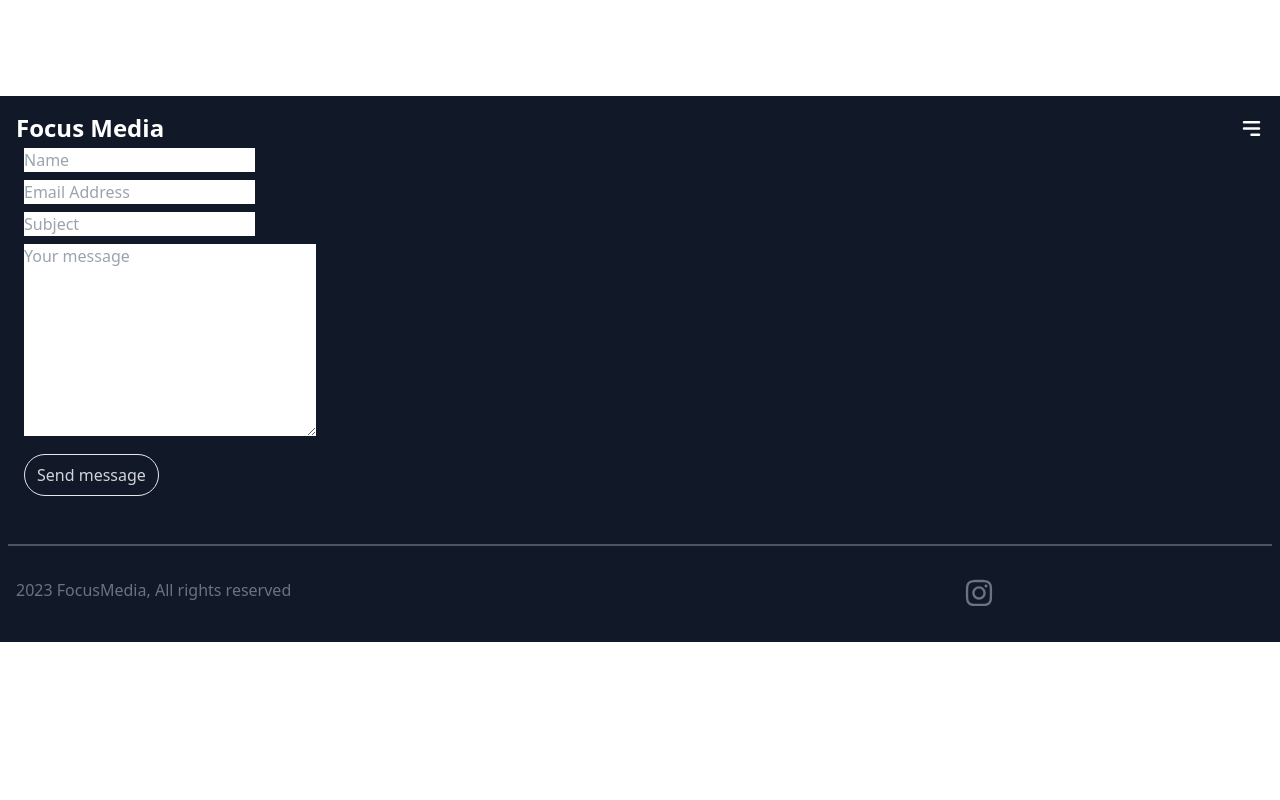
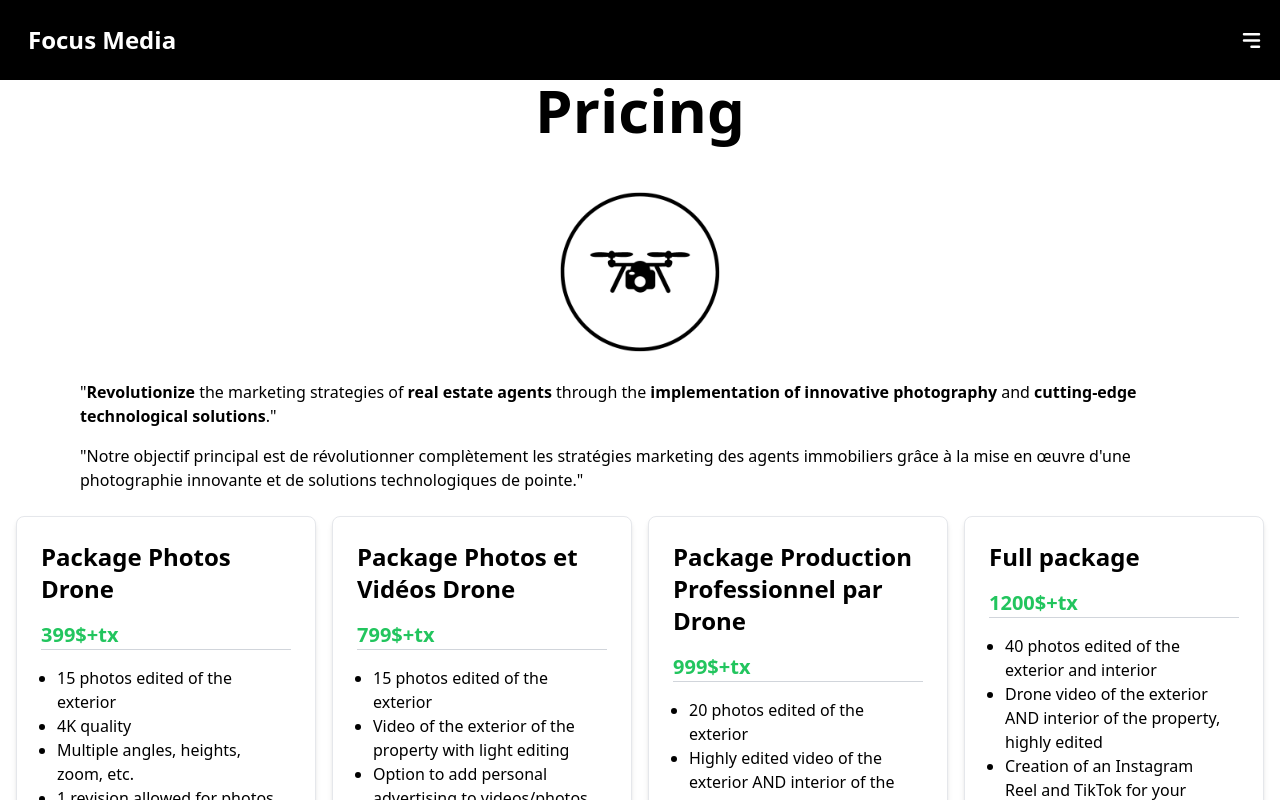
Before and after one commit to DGagnon333/focusmedia-landingpage, a React (Create React App) app: page /Pricing in a window 1280 px wide. Shown: the top 800 px of the page. Built offline with nearby package versions, Linux system fonts and the light colour scheme; the HTML template or start-up script is replaced by a standard one.

Commit message:
ajout page pricing

```diff
--- a/src/App.js
+++ b/src/App.js
@@ -2,6 +2,7 @@ import {BrowserRouter as Router, Routes, Route} from "react-router-dom";
 import Navbar from './components/Navbar';
 import Home from './pages/Home';
 import About from './pages/About';
+import Pricing from './pages/Pricing';
 import Footer from './components/Footer.jsx';
 
 function App() {
@@ -12,6 +13,7 @@ function App() {
       <Routes>
         <Route path="/" exact element={<Home />} />
         <Route path="/About" element={<About />} />
+        <Route path="/Pricing" element={<Pricing />} />
       </Routes>
       <Footer />
     </Router>
--- a/src/components/Hero.jsx
+++ b/src/components/Hero.jsx
@@ -2,6 +2,11 @@ import React from 'react'
 import Outdoor3 from '@Images/outdoor3.jpg'
 
 const Hero = () => {
+
+  const scrollToBottom = () => {
+    window.scrollTo(0, document.body.scrollHeight);
+  }
+
   return (
     <div className='w-full h-screen'>
       <img className='top-0 left-0 w-full h-screen object-cover' src={Outdoor3} alt='/' />
@@ -10,7 +15,7 @@ const Hero = () => {
         <div className='md:left-[10%] max-w-[1100px] m-auto absolute p-4'>
           <p className='max-w-[600px] drop-shadow-2xl py-2 text-3xl'>Focused on helping you elevate the quality of
            your content with our next level drone photography services</p>
-          <button className='bg-white text-black'>Contact Us!</button>
+          <button onClick={scrollToBottom} className='bg-white text-black'>Contact Us!</button>
         </div>
       </div>
     </div>
--- a/src/components/Navbar.jsx
+++ b/src/components/Navbar.jsx
@@ -13,9 +13,17 @@ function Navbar() {
     }
   }
 
+  // When the user clicks on the button, scroll to the top of the document
+  const goToTop = () => {
+      window.scrollTo({ top: 0, behavior: 'smooth' });
+  }
+  //
+
   return (
-    <div className='absolute w-full flex justify-between p-4 items-center'>
-      <h1 className='text-white font-bold text-2xl z-20'>Focus Media</h1>
+    <div className='sticky top-0 z-50 w-full flex justify-between p-4 items-center bg-black'>
+      <button className='border-0'>
+        <h1 id="to-top-button" onClick={goToTop} className='text-white font-bold text-2xl z-20'>Focus Media</h1>
+      </button>
       <HiMenuAlt3 onClick={handleNav} className='z-20 text-white cursor-pointer' size={25} />
       <div
         className={nav ?
@@ -23,7 +31,6 @@ function Navbar() {
           'absolute top-0 h-screen left-[100%] ease-in duration-200 z-10'}>
         <ul className='flex flex-col fixed w-full h-full items-center justify-center'>
           <Link to="/" className='font-bold text-2xl p-8'>Home</Link>
-          <li className='font-bold text-2xl p-8'>Reservation</li>
           <Link to="/Pricing" className='font-bold text-2xl p-8'>Pricings</Link>
           <li className='font-bold text-2xl p-8'>Contact</li>
           <Link to="/About" className='font-bold text-2xl p-8'>About</Link>
--- a/src/components/Offers.jsx
+++ b/src/components/Offers.jsx
@@ -2,11 +2,11 @@ import React from 'react'
 
 function Offers() {
   return (
-    <div className='max-w-[900px] m-auto px-4 py-12 flex flex-wrap justify justify-between'>
-        <p className='text-lg font-bold text-gray-700'>Aerial Photography</p>
-        <p className='text-lg font-bold text-gray-700'>Aerial Videography</p>
-        <p className='text-lg font-bold text-gray-700'>3D Indoor Views</p>
-        <p className='text-lg font-bold text-gray-700'>Professional quality</p>
+    <div className='max-w-[900px] m-auto px-4 flex flex-wrap justify justify-between'>
+        <p className='text-lg font-bold text-gray-700 py-10'>Aerial Photography</p>
+        <p className='text-lg font-bold text-gray-700 py-10'>Aerial Videography</p>
+        <p className='text-lg font-bold text-gray-700 py-10'>3D Indoor Views</p>
+        <p className='text-lg font-bold text-gray-700 py-10'>Professional quality</p>
     </div>
   )
 }
--- a/src/pages/About.js
+++ b/src/pages/About.js
@@ -3,20 +3,22 @@ import Logo from '../images/logo.png'
 function About(){
     return (
         <div className='w-full px-20'>
-            <h1 className='font-bold text-6xl'>About Us</h1>
-            <h2 className='font-bold text-4xl'>Our Mission</h2>
-            <div className="flex flex-col items-center text-base">
+            <h1 className='font-bold text-4xl text-center'>About Us</h1>
+            <div className='flex flex-col items-center'>
                 <img src={Logo} height={200} width={200} />
+            </div>
+            <h2 className='font-bold text-2xl text-gray-800 pb-5'>Our Mission</h2>
+            <div className='text-center'>
                 <p className='py-2'>"<strong>Revolutionize</strong> the marketing strategies of <strong>real
-                estate agents</strong> through the <strong>implementation of innovative
+                estate agents</strong> through the implementation of <strong>innovative
                 photography</strong> and <strong>cutting-edge technological solutions</strong>."</p>
                 <p className='py-2'>"Notre objectif principal est de révolutionner complètement
                 les stratégies marketing des agents immobiliers grâce à la mise
                     en œuvre d'une photographie innovante et de solutions technologiques
                     de pointe."</p>
+                <br/>
             </div>
-            <br/>
-            <h2 className='font-bold text-4xl'>Vision</h2>
+                <h2 className='font-bold text-2xl text-gray-800 pb-5'>Our Vision</h2>
                 <div className="flex flex-col items-center text-base">
                 <p className='py-2'>FocusMedia, a company that wishes to change the way
                 we capture content for real estate agents. We want to
--- a/src/pages/Home.js
+++ b/src/pages/Home.js
@@ -3,7 +3,6 @@ import Offers from '../components/Offers.jsx';
 import Plan from '../components/Plan.jsx';
 import Indoor from '../components/Indoor.jsx';
 import Slider from '../components/Slider.jsx';
-import Pricing from 'components/Pricing.jsx';
 
 function Home(){
     return(
@@ -11,7 +10,6 @@ function Home(){
             <Hero />
             <Offers />
             <Plan />
-            <Pricing />
             <Indoor />
             <Slider />
         </div>
--- /dev/null
+++ b/src/pages/Pricing.js
@@ -0,0 +1,101 @@
+import PricingCard from "../components/PricingCard";
+import Logo from '../images/logo.png';
+
+function Pricing(){
+    const packagePhotos = [
+      "15 photos edited of the exterior",
+      "4K quality",
+      "Multiple angles, heights, zoom, etc.",
+      "1 revision allowed for photos",
+      "Files delivered within 24 hours after capturing the content",
+  ]
+    const packageVideos = [
+      "15 photos edited of the exterior",
+      "Video of the exterior of the property with light editing",
+      "Option to add personal advertising to videos/photos",
+      "4K quality and 60 FPS",
+      "2 revisions allowed for photos/videos",
+      "Files delivered within 48 hours after capturing the content",
+    ];
+    const packagePro = [
+      "20 photos edited of the exterior",
+      "Highly edited video of the exterior AND interior of the property",
+      "Option to add personal advertising to videos/photos",
+      "4K quality and 60 FPS",
+      "3 revisions allowed for photos/videos",
+      "Files delivered within 48 hours after capturing the content",
+    ];
+    const pakcageFull = [
+      "40 photos edited of the exterior and interior",
+      "Drone video of the exterior AND interior of the property, highly edited",
+      "Creation of an Instagram Reel and TikTok for your social media",
+      "Formatting each photo and video to be suitable for each platform of your choice (Instagram, TikTok, Facebook, Realtor, Centris, etc.)",
+      "Option to add personal advertising to videos/photos",
+      "4K quality and 60 FPS",
+      "3 revisions allowed for photos/videos",
+      "Files delivered within 48 hours after capturing the content",
+
+    ];
+    return(
+    <div>
+      <div className='w-full px-20 flex flex-col align-middle'>
+            <h1 className='font-bold text-6xl text-center pb-8'>Pricing</h1>
+            <div className="flex flex-col items-center text-base">
+                <img src={Logo} height={200} width={200} />
+                <p className='py-2'>"<strong>Revolutionize</strong> the marketing strategies of <strong>real
+                estate agents</strong> through the <strong>implementation of innovative
+                photography</strong> and <strong>cutting-edge technological solutions</strong>."</p>
+                <p className='py-2'>"Notre objectif principal est de révolutionner complètement
+                les stratégies marketing des agents immobiliers grâce à la mise
+                 en œuvre d'une photographie innovante et de solutions technologiques
+                 de pointe."</p>
+            </div>
+        </div>
+      <div className="m-4 grid grid-cols-1 gap-4 md:grid-cols-4">
+        <PricingCard
+          title="Package Photos Drone"
+          price="399$+tx"
+          details="Details about Package 1 Lorem ipsum dolor sit amet, consectetur adipiscing elit."
+          packageInfo={packagePhotos}
+          />
+          <PricingCard
+          title="Package Photos et Vidéos Drone"
+          price="799$+tx"
+          details="Details about Package 1 Lorem ipsum dolor sit amet, consectetur adipiscing elit."
+          packageInfo={packageVideos}
+          />
+          <PricingCard
+          title="Package Production Professionnel par Drone"
+          price="999$+tx"
+          details="Details about Package 1 Lorem ipsum dolor sit amet, consectetur adipiscing elit."
+          packageInfo={packagePro}
+          />
+          <PricingCard
+          title="Full package"
+          price="1200$+tx"
+          details="Details about Package 1 Lorem ipsum dolor sit amet, consectetur adipiscing elit."
+          packageInfo={pakcageFull}
+          />
+      </div>
+      <div className="h-40 py-2 mx-2 flex align-center">
+        <div className="w-full border-black border-gray-500 border-2 rounded-2xl"></div>
+      </div>
+      <div className="p-4"></div>
+      <div className="h-40 py-2 mx-2 flex align-center">
+        <div className="w-full border-black border-gray-500 border-2 rounded-2xl"></div>
+      </div>
+      <div className="p-4"></div>
+
+      <div className="h-40 py-2 mx-2 flex align-center">
+        <div className="w-full border-black border-gray-500 border-2 rounded-2xl"></div>
+      </div>
+      <div className="p-4"></div>
+
+      <div className="h-40 py-2 mx-2 flex align-center">
+        <div className="w-full border-black border-gray-500 border-2 rounded-2xl"></div>
+      </div>
+    </div>
+    )
+}
+
+export default Pricing;
```
Also changed, not shown: src/components/Pricing.jsx (deleted, +0 -68 lines). Lines whose indentation alone changed are shown as unchanged.
